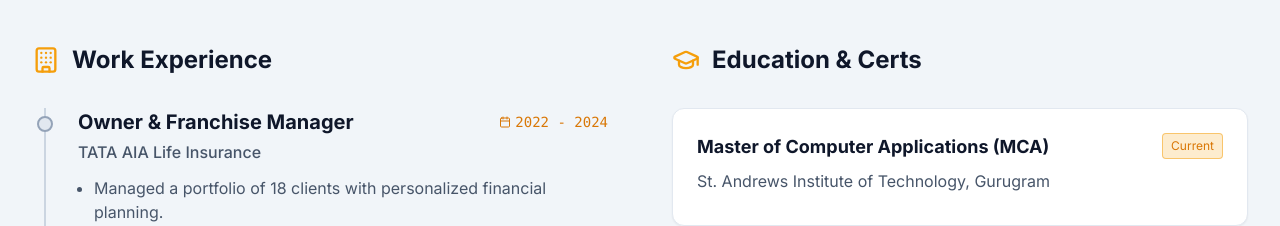
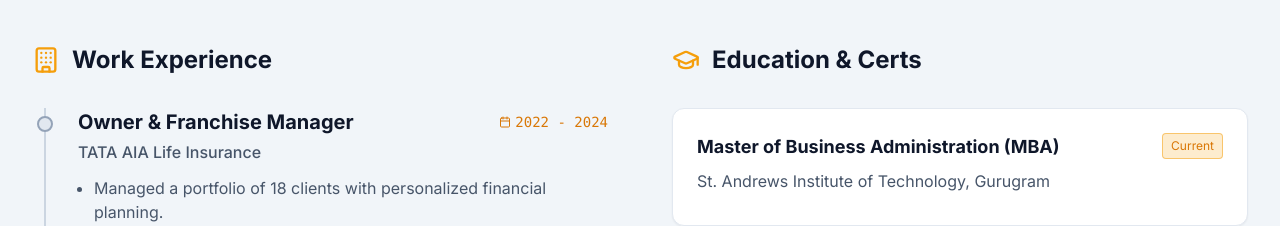
Before and after one commit to mgpersonalcontact-cpu/MG, a React (Vite) app in the folder MG/: page / in a window 1280 px wide. Shown: the part 940-1166 px from the top of the page. Built offline with nearby package versions, Linux system fonts and the light colour scheme; a web font is replaced by a local one.

Commit message:
Update degree from MCA to MBA in Experience component

```diff
--- a/MG/components/Experience.tsx
+++ b/MG/components/Experience.tsx
@@ -55,7 +55,7 @@ const experiences: ExperienceItem[] = [
 
 const education: EducationItem[] = [
   {
-    degree: 'Master of Computer Applications (MCA)',
+    degree: 'Master of Business Administration (MBA)',
     institution: 'St. Andrews Institute of Technology, Gurugram',
     year: 'Current'
   },
```
